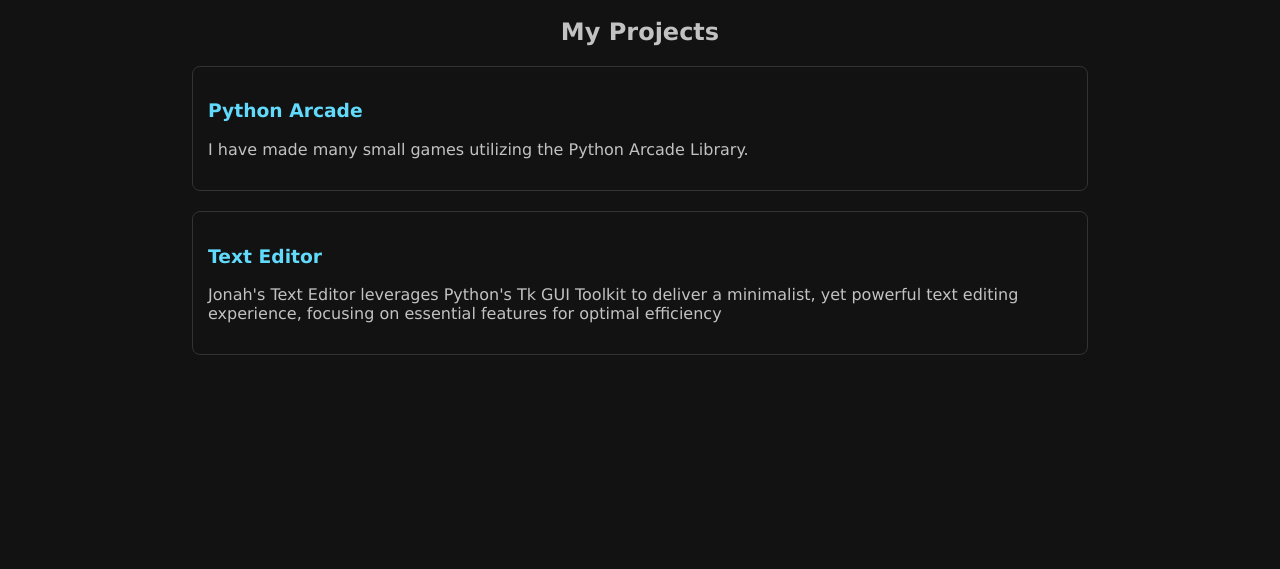
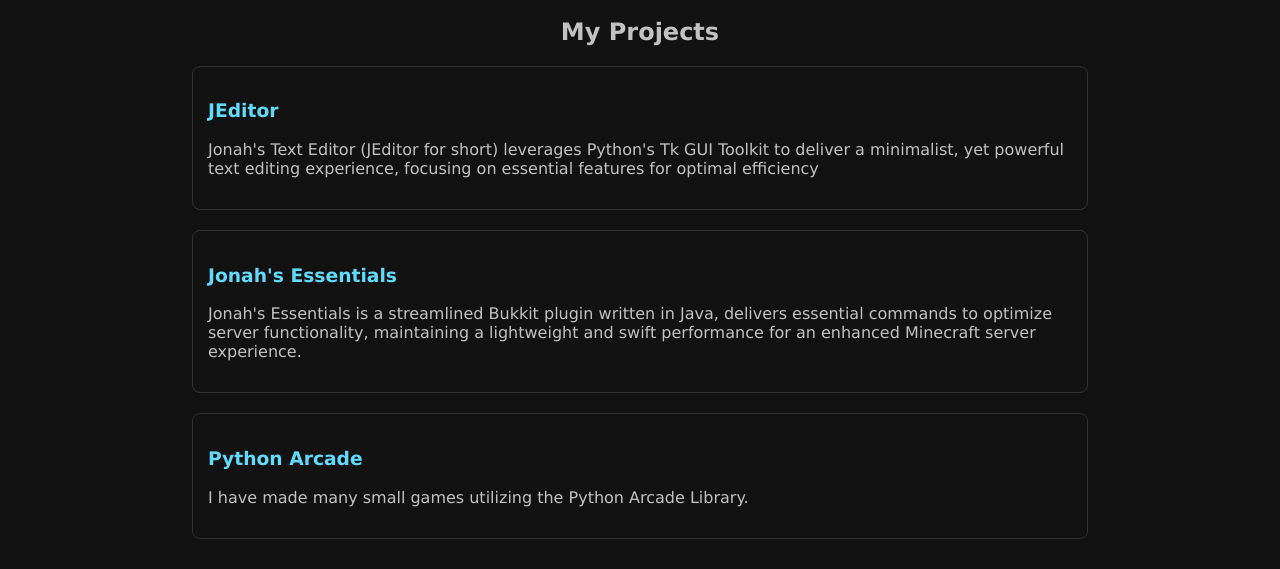
Before and after one commit to jhonsberger/jhonsberger.github.io, a plain HTML site: page index.html in a window 1280 px wide. Shown: the part 826-1395 px from the top of the page. Before the commit the page ends 1211 px from the top, so only its background shows below. Drawn offline with Linux system fonts and the light colour scheme.

Commit message:
Added new project (Jonah's Essentials)

```diff
--- a/index.html
+++ b/index.html
@@ -30,13 +30,18 @@
         <h2>My Projects</h2>
 
         <div class="project">
-            <a href="https://github.com/stars/jhonsberger/lists/arcade-projects" target="_blank"><h3>Python Arcade</h3></a>
-            <p>I have made many small games utilizing the Python Arcade Library.</p>
+            <a href="https://github.com/jhonsberger/Jonahs-Text-Editor" target="_blank"><h3>JEditor</h3></a>
+            <p>Jonah's Text Editor (JEditor for short) leverages Python's Tk GUI Toolkit to deliver a minimalist, yet powerful text editing experience, focusing on essential features for optimal efficiency</p>
         </div>
 
         <div class="project">
-            <a href="https://github.com/jhonsberger/Jonahs-Text-Editor" target="_blank"><h3>Text Editor</h3></a>
-            <p>Jonah's Text Editor leverages Python's Tk GUI Toolkit to deliver a minimalist, yet powerful text editing experience, focusing on essential features for optimal efficiency</p>
+            <a href="https://github.com/jhonsberger/JonahsEssentials" target="_blank"><h3>Jonah's Essentials</h3></a>
+            <p>Jonah's Essentials is a streamlined Bukkit plugin written in Java, delivers essential commands to optimize server functionality, maintaining a lightweight and swift performance for an enhanced Minecraft server experience.</p>
+        </div>
+
+        <div class="project">
+            <a href="https://github.com/stars/jhonsberger/lists/arcade-projects" target="_blank"><h3>Python Arcade</h3></a>
+            <p>I have made many small games utilizing the Python Arcade Library.</p>
         </div>
     </section>
 </body>
```
